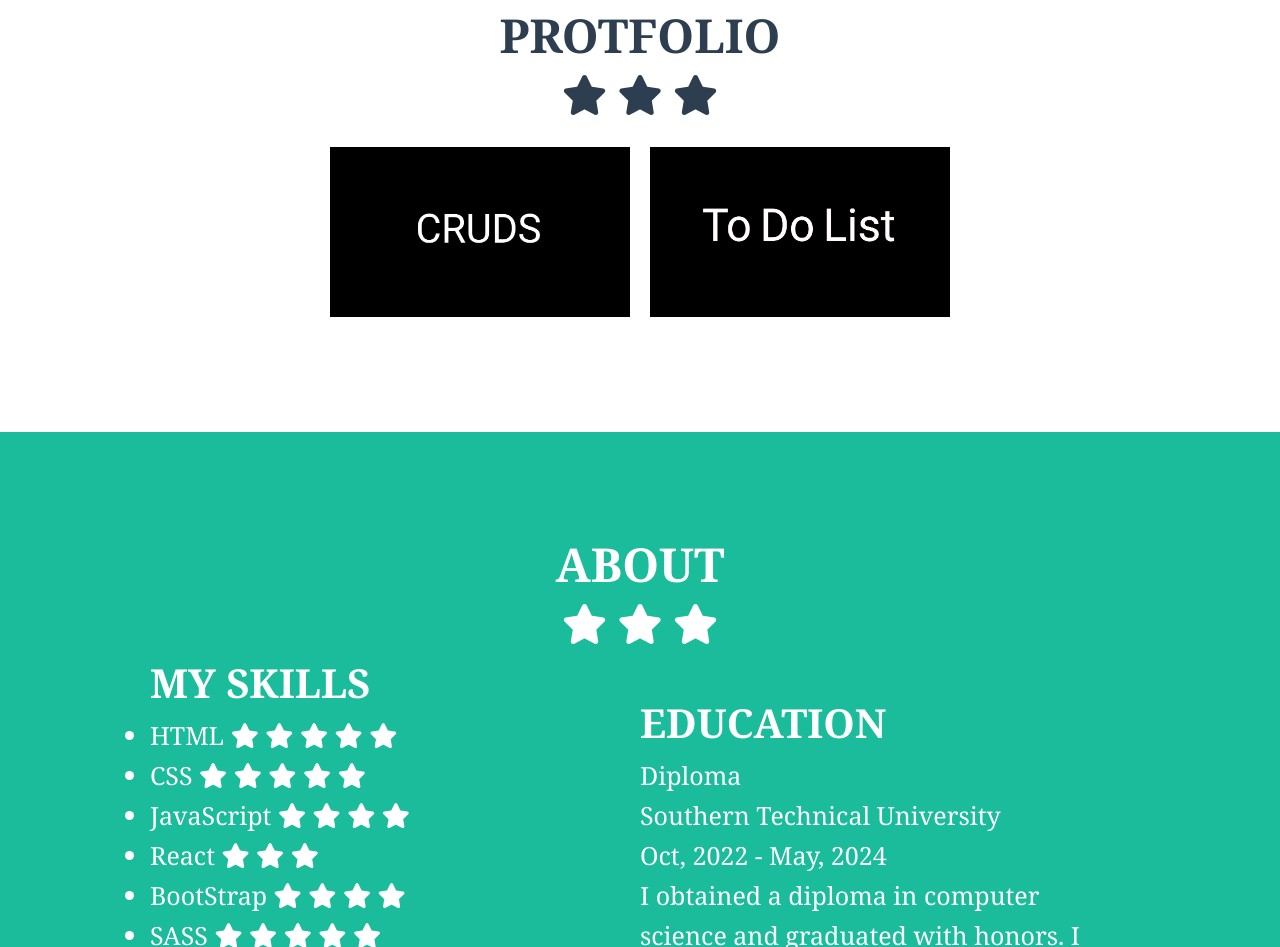
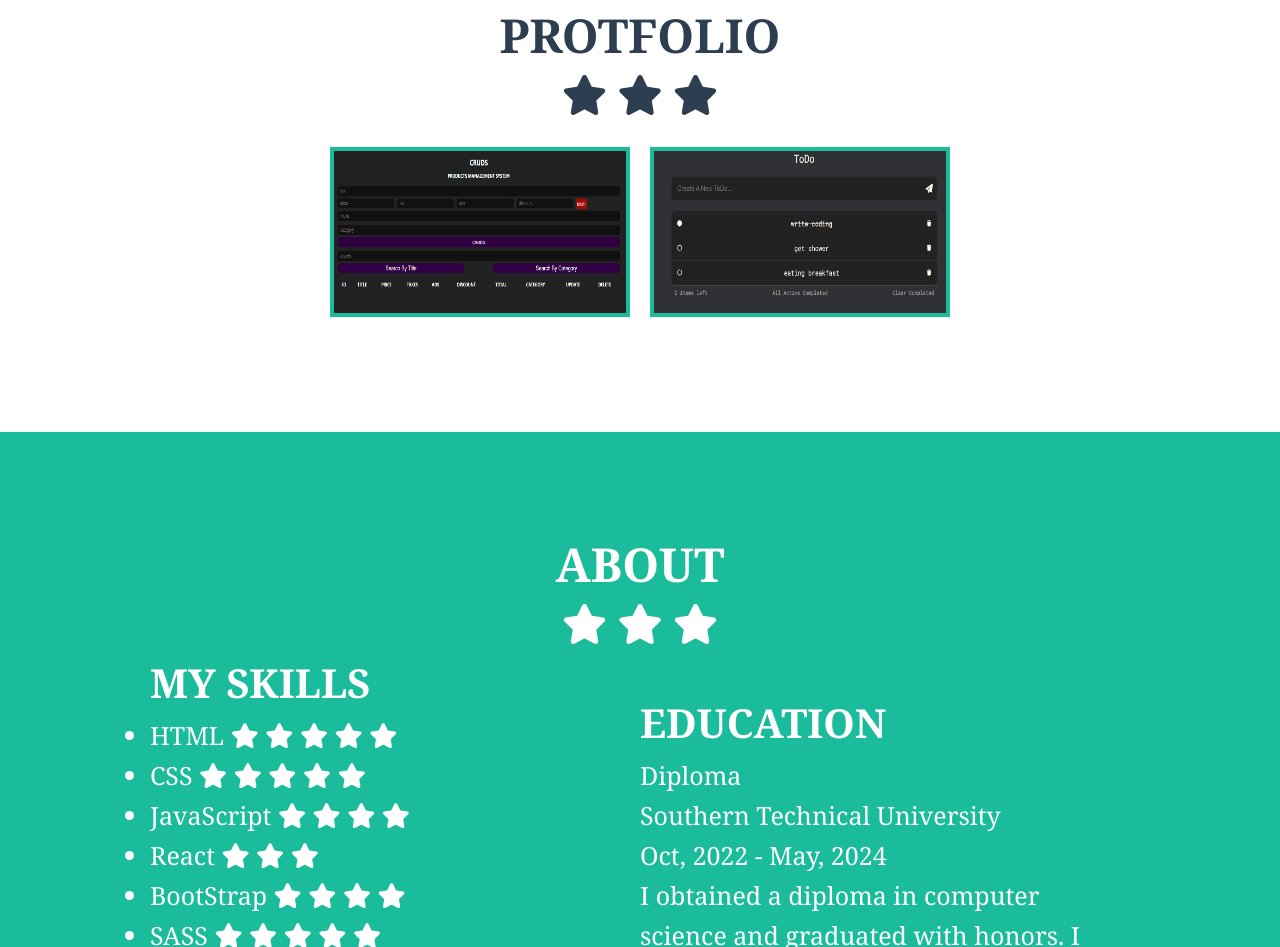
Before and after one commit to ibn5imi1/ibnshimi.website, a plain HTML site: page index.html in a window 1280 px wide. Shown: the part 897-1844 px from the top of the page. Drawn offline with Linux system fonts and the light colour scheme.

Commit message:
update the images protfolio

```diff
--- a/css/index.css
+++ b/css/index.css
@@ -166,15 +166,26 @@ section.heading img {
 .protfolio .projects .project {
     margin: 10px;
 }
+.protfolio .projects .project a img{
+    border: 4px #1abc9c solid;
+    transition: 0.3s;
+    -webkit-transition: 0.3s;
+    -moz-transition: 0.3s;
+    -ms-transition: 0.3s;
+    -o-transition: 0.3s;
+}
+.protfolio .projects .project a img:hover {
+    transform: scale(1.09);
+    -webkit-transform: scale(1.09);
+    -moz-transform: scale(1.09);
+    -ms-transform: scale(1.09);
+    -o-transform: scale(1.09);
+}
 /* end protfolio */
 
 /* start about */
 .about {
     background-color: #1abc9c;
-    /* display: flex;
-    flex-direction: column;
-    justify-content: center;
-    align-items: center; */
 }
 .about .text {
     display: flex;
--- a/index.html
+++ b/index.html
@@ -51,14 +51,14 @@
             <div class="project">
                 <div class="crudsProject">
                     <a href="https://ibn5imi1.github.io/cruds-project/" target="_blank">
-                        <img src="./imgs/crudsLogo.jpg" alt="here" width="300px" height="170px">
+                        <img src="./imgs/cruds.png" alt="here" width="300px" height="170px">
                     </a>
                 </div>
             </div>
             <div class="project">
                 <div class="to-do-list">
                     <a href="https://ibn5imi1.github.io/to-do-list/" target="_blank">
-                        <img src="./imgs/ccd4b45c-e6df-4d5f-b11d-6d76e3fcdfb4.jpg" alt="here" width="300px" height="170px">
+                        <img src="./imgs/toDo.png" alt="here" width="300px" height="170px">
                     </a>
                 </div>
             </div>
```
Also changed, not shown: imgs/ccd4b45c-e6df-4d5f-b11d-6d76e3fcdfb4.jpg (deleted), imgs/cruds.png (added), imgs/crudsLogo.jpg (deleted), imgs/toDo.png (added).
